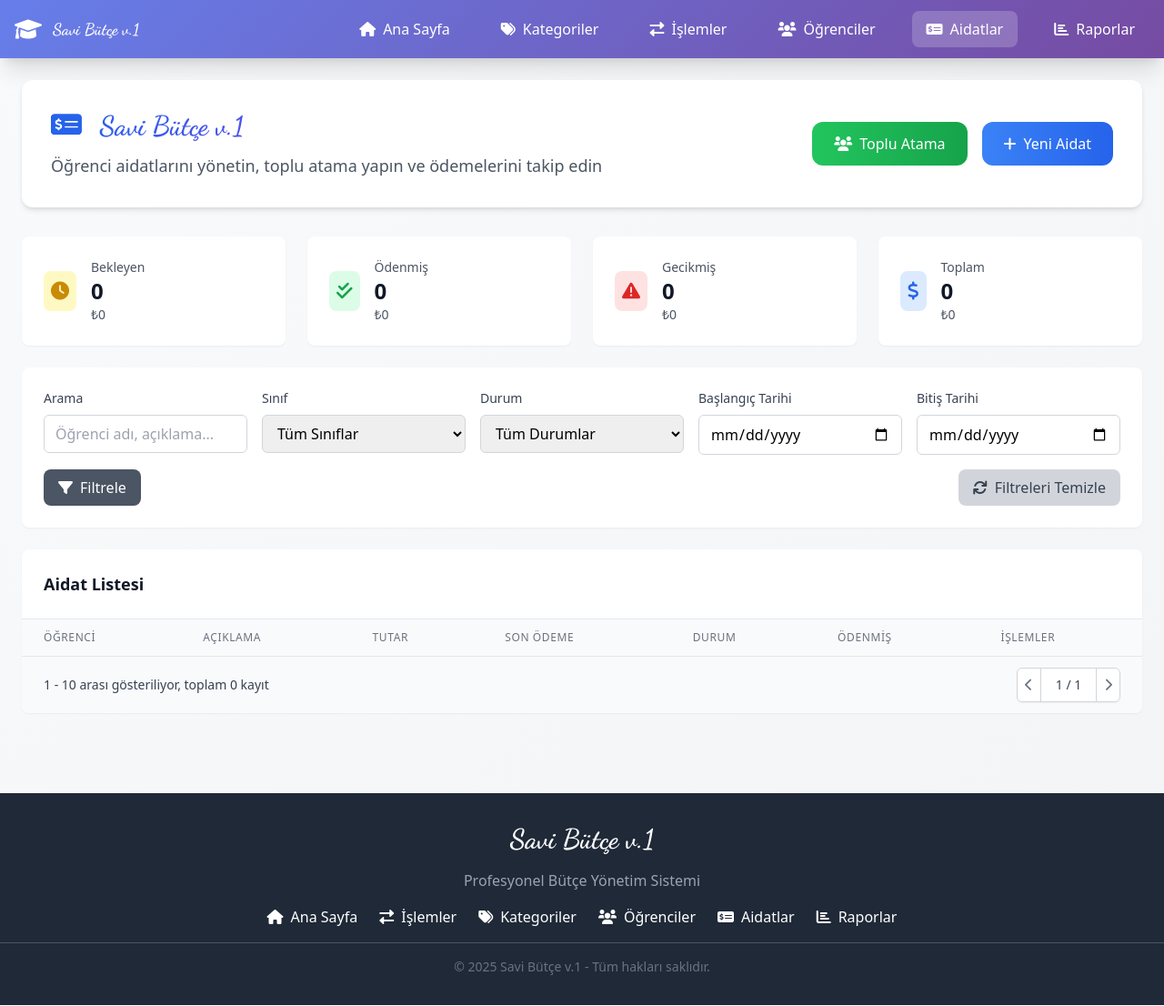
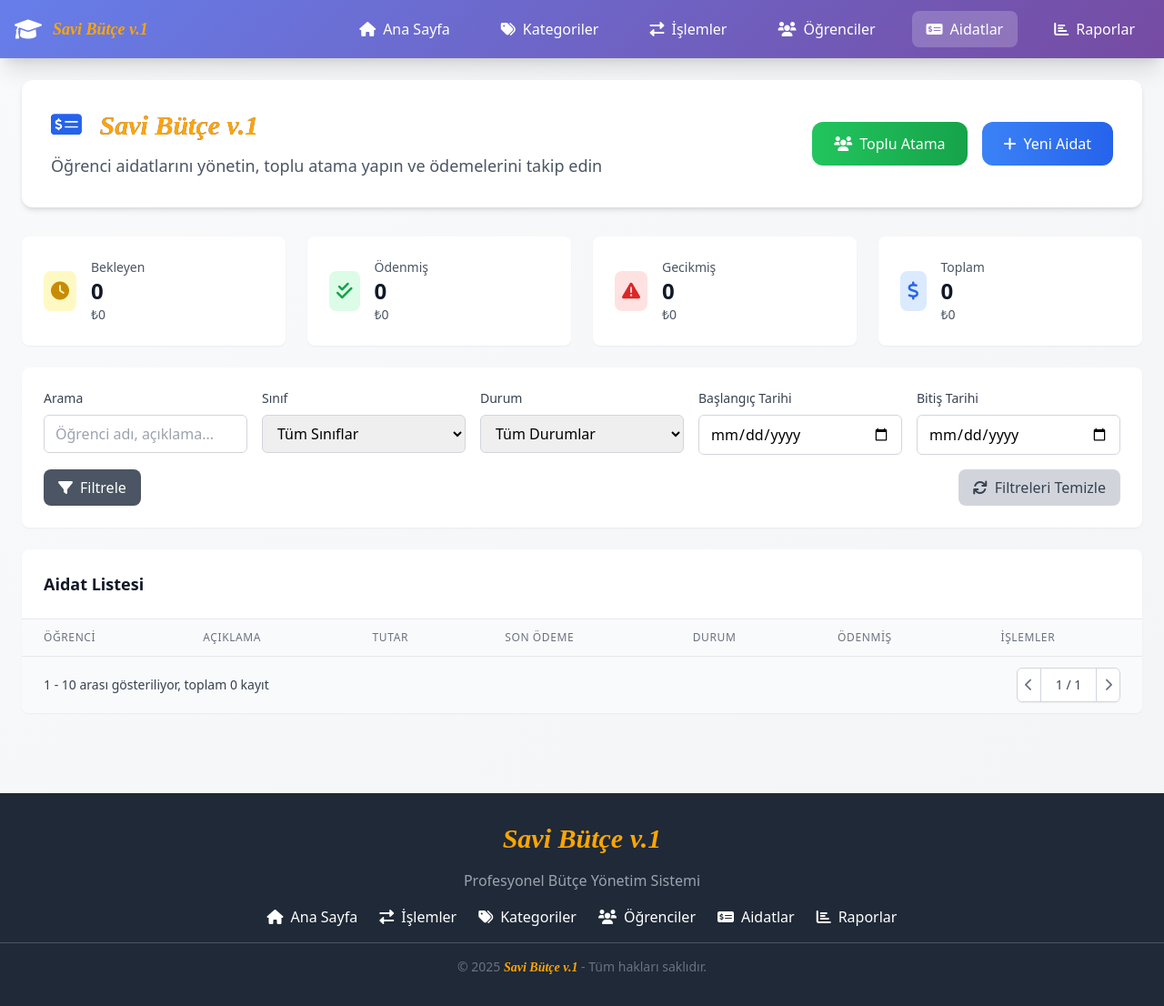
Before and after one commit to ibrahimsavi/Okul-Butce-with-Supabase-Savi, a website: page public/aidatlar.html in a window 1280 px wide. Shown: the whole page at 91% size. Drawn offline with nearby package versions, Linux system fonts and the light colour scheme; no server answers.

Commit message:
feat(ui): update Savi Bütçe v1 text font and styling

```diff
--- a/public/aidatlar.html
+++ b/public/aidatlar.html
@@ -67,7 +67,7 @@
             <div class="flex justify-between h-16">
                 <div class="flex items-center">
                     <i class="fas fa-graduation-cap text-2xl mr-3"></i>
-                    <span class="font-bold text-lg brand-font">Savi Bütçe v.1</span>
+                    <span class="font-bold text-lg brand-font"><span style="font-family: 'Times New Roman', Times, serif; font-weight: bold; font-style: italic; color: orange;">Savi Bütçe v.1</span></span>
                 </div>
                 <div class="flex items-center space-x-6">
                     <a href="/" class="hover:bg-white hover:bg-opacity-20 px-4 py-2 rounded-lg transition duration-300 flex items-center">
@@ -100,7 +100,7 @@
                 <div>
                     <h1 class="text-3xl font-bold bg-gradient-to-r from-blue-600 to-purple-600 bg-clip-text text-transparent mb-3 brand-font">
                         <i class="fas fa-money-check-alt mr-3 text-blue-600"></i>
-                        Savi Bütçe v.1
+                        <span style="font-family: 'Times New Roman', Times, serif; font-weight: bold; font-style: italic; color: orange;">Savi Bütçe v.1</span>
                     </h1>
                     <p class="text-gray-600 text-lg">Öğrenci aidatlarını yönetin, toplu atama yapın ve ödemelerini takip edin</p>
                 </div>
@@ -464,7 +464,7 @@
     <!-- Footer -->
     <footer class="bg-gray-800 text-white py-8 mt-16">
         <div class="container mx-auto text-center">
-            <h2 class="text-3xl font-bold brand-font mb-4">Savi Bütçe v.1</h2>
+            <h2 class="text-3xl font-bold brand-font mb-4"><span style="font-family: 'Times New Roman', Times, serif; font-weight: bold; font-style: italic; color: orange;">Savi Bütçe v.1</span></h2>
             <p class="text-gray-400 mb-4">Profesyonel Bütçe Yönetim Sistemi</p>
             <div class="flex justify-center space-x-6 mb-4">
                 <a href="/" class="hover:text-blue-400 transition duration-300">
@@ -488,7 +488,7 @@
             </div>
             <hr class="border-gray-600 mb-4">
             <p class="text-gray-500 text-sm">
-                © 2025 Savi Bütçe v.1 - Tüm hakları saklıdır.
+                © 2025 <span style="font-family: 'Times New Roman', Times, serif; font-weight: bold; font-style: italic; color: orange;">Savi Bütçe v.1</span> - Tüm hakları saklıdır.
             </p>
         </div>
     </footer>
```
Also changed, not shown: public/admin.html (+1 -1 lines), public/index.html (+3 -3 lines), public/islemler.html (+3 -3 lines), public/kategoriler.html (+3 -3 lines), public/login.html (+2 -2 lines), public/ogrenciler.html (+3 -3 lines), public/raporlar.html (+3 -3 lines), public/sifre-degistir.html (+3 -3 lines).
